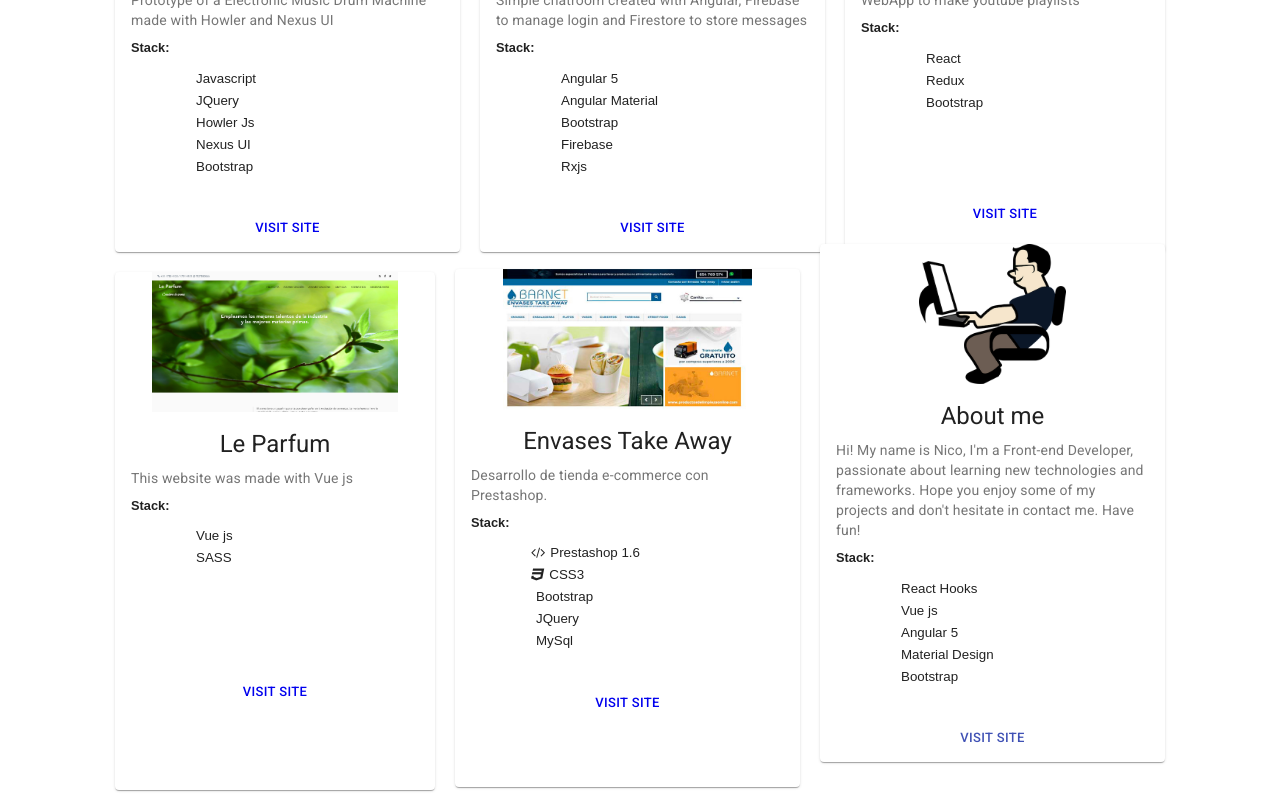
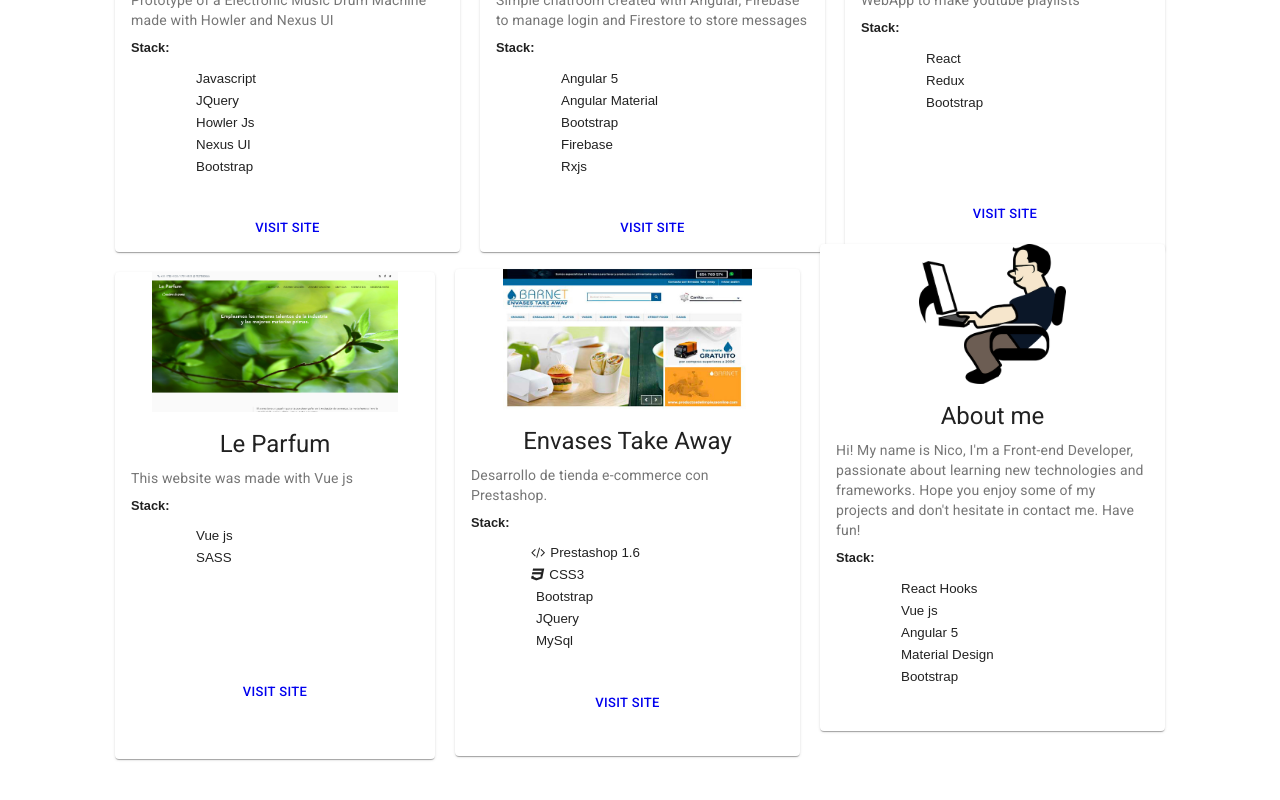
Before and after one commit to rodacode/reactPortfolio, a React (Create React App) app: page / in a window 1280 px wide. Shown: the part 902-1702 px from the top of the page. After the commit the page ends 1671 px from the top, so only its background shows below. Built offline with nearby package versions, Linux system fonts and the light colour scheme; some icons are missing.

Commit message:
took out href in about

```diff
--- a/src/components/card/ProjectCard.js
+++ b/src/components/card/ProjectCard.js
@@ -48,9 +48,9 @@ const ProjectCard = (props) => {
                                 </CardContent>
                         </CardActionArea>
                         <CardActions>
-                                <Button className="url__button" size="small" color="primary">
+                                { props.tag !== 'about' && <Button className="url__button" size="small" color="primary">
                                         <a href={props.projectUrl}>Visit site</a>
-                                </Button>
+                                </Button>}
                         </CardActions>
                 </Card>);
 }
--- a/src/components/gallery/Gallery.js
+++ b/src/components/gallery/Gallery.js
@@ -274,7 +274,7 @@ const Gallery = () => {
                 }
                 return item.tag === selectedTag
             }).map(item => (
-                <ProjectCard key={item.id} title={item.title} text={item.text} imgSrc={item.imgSrc} stack={item.stack} projectUrl={item.url} />
+                <ProjectCard key={item.id} title={item.title} text={item.text} imgSrc={item.imgSrc} stack={item.stack} projectUrl={item.url} tag={item.tag}/>
             ))}
         </div>
     );
```
